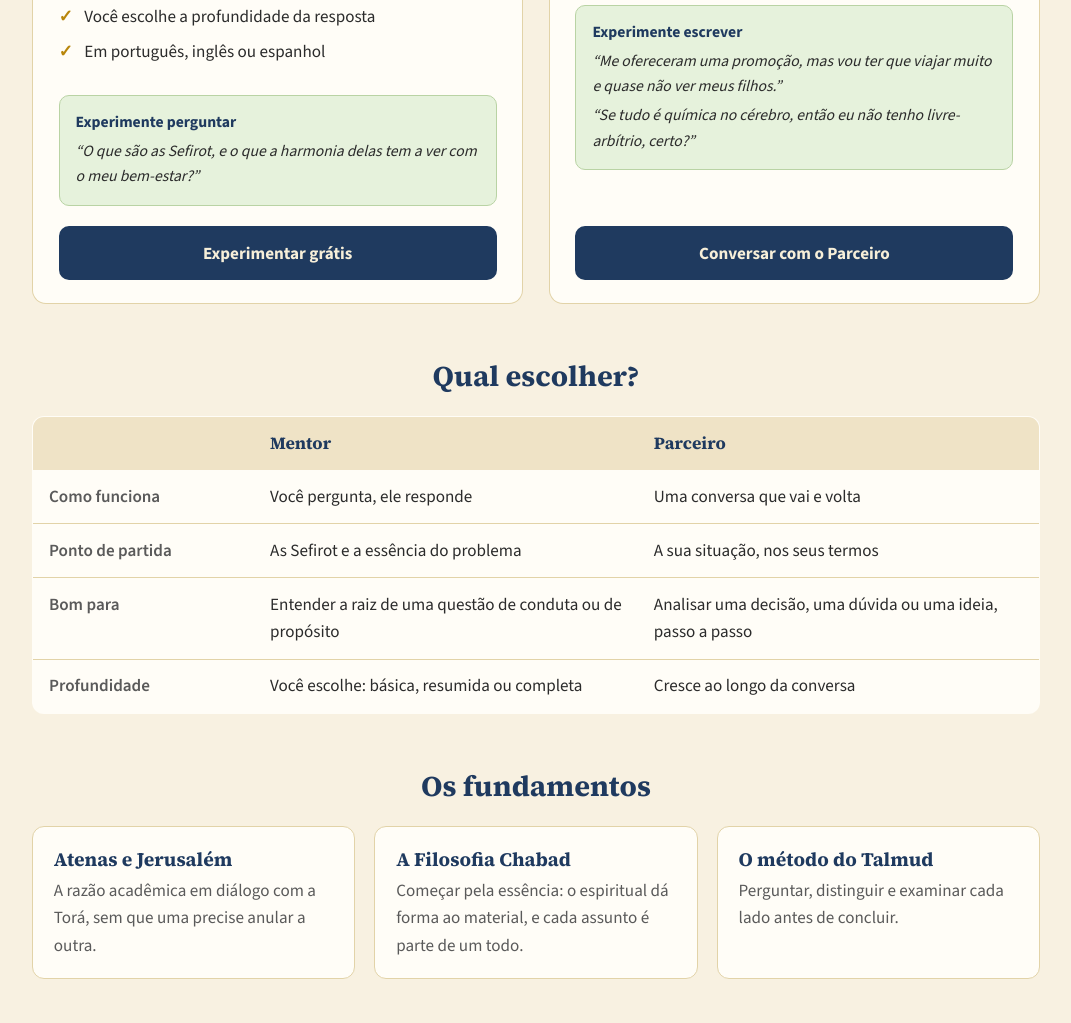
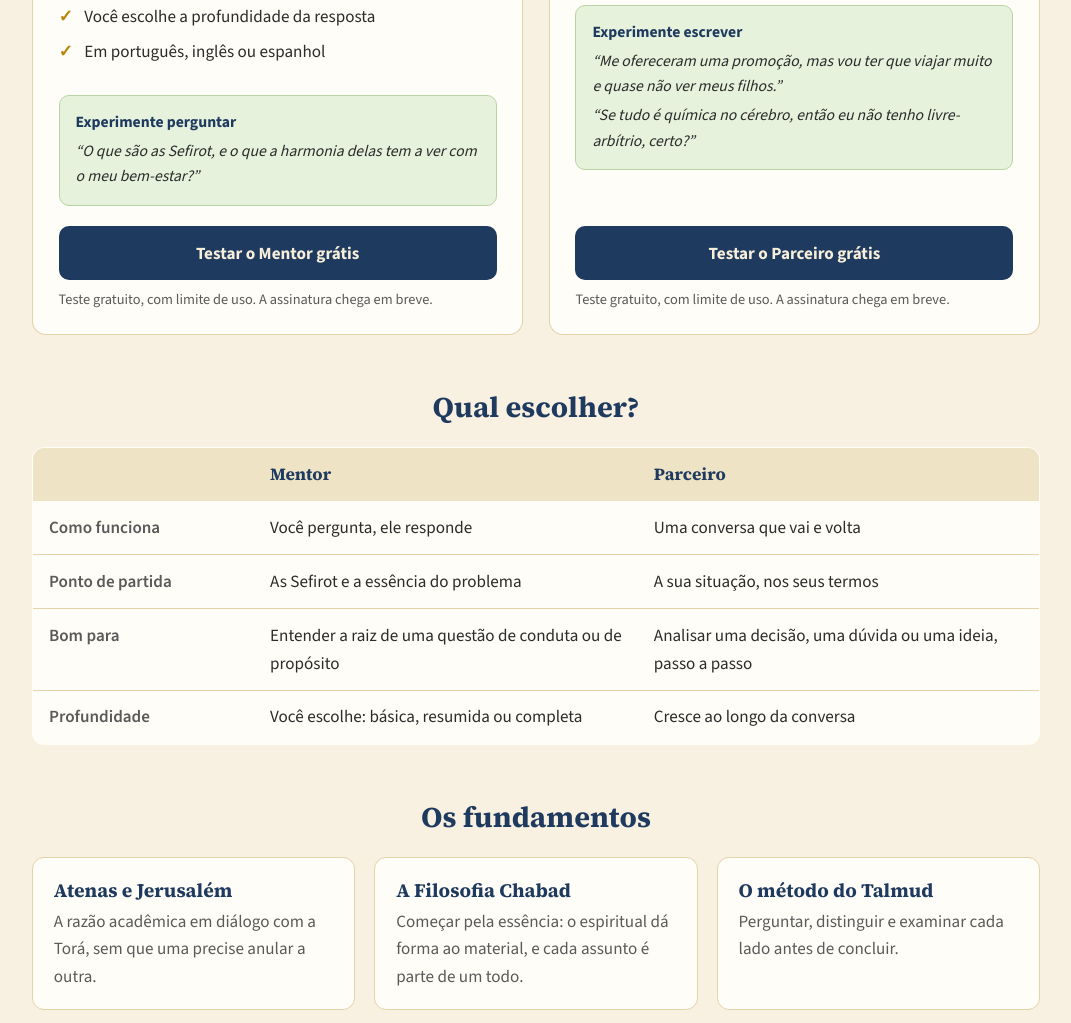
Before and after one commit to mois0770/bussoladamente, a plain HTML site: page index.html in a window 1280 px wide. Shown: the part 882-1905 px from the top of the page, without its empty margins (104-1175 px from the left). Drawn offline with nearby package versions, Linux system fonts and the light colour scheme.

Commit message:
Página inicial: botões 'Testar o Mentor/Parceiro grátis' e aviso de teste gratuito com assinatura em breve
Co-Authored-By: Claude Opus 5.5 <noreply@anthropic.com>

```diff
--- a/index.html
+++ b/index.html
@@ -67,6 +67,7 @@ a { color: var(--azul); }
 .exemplos strong { display: block; color: var(--azul); margin-bottom: .2rem; }
 .exemplos p { margin: .25rem 0; font-style: italic; }
 .botoes { display: flex; gap: .7rem; flex-wrap: wrap; margin-top: auto; }
+.nota-acesso { color: var(--texto-suave); font-size: .9rem; margin: .5rem 0 0; }
 .botao { display: inline-block; text-decoration: none; font-weight: 700; border-radius: 10px;
          padding: .7rem 1.2rem; border: 2px solid var(--azul); text-align: center; flex: 1 1 auto; }
 .botao.principal { background: var(--azul); color: var(--creme); }
@@ -159,8 +160,9 @@ a { color: var(--azul); }
         <p>“O que são as Sefirot, e o que a harmonia delas tem a ver com o meu bem-estar?”</p>
       </div>
       <div class="botoes">
-        <a class="botao principal" href="https://mentor-mashpia.streamlit.app/">Experimentar grátis</a>
+        <a class="botao principal" href="https://mentor-mashpia.streamlit.app/">Testar o Mentor grátis</a>
       </div>
+      <p class="nota-acesso">Teste gratuito, com limite de uso. A assinatura chega em breve.</p>
     </article>
 
     <article class="cartao parceiro" id="parceiro">
@@ -178,8 +180,9 @@ a { color: var(--azul); }
         <p>“Se tudo é química no cérebro, então eu não tenho livre-arbítrio, certo?”</p>
       </div>
       <div class="botoes">
-        <a class="botao principal" href="https://parceiro-teste.streamlit.app/">Conversar com o Parceiro</a>
+        <a class="botao principal" href="https://parceiro-teste.streamlit.app/">Testar o Parceiro grátis</a>
       </div>
+      <p class="nota-acesso">Teste gratuito, com limite de uso. A assinatura chega em breve.</p>
     </article>
   </section>
 
```
